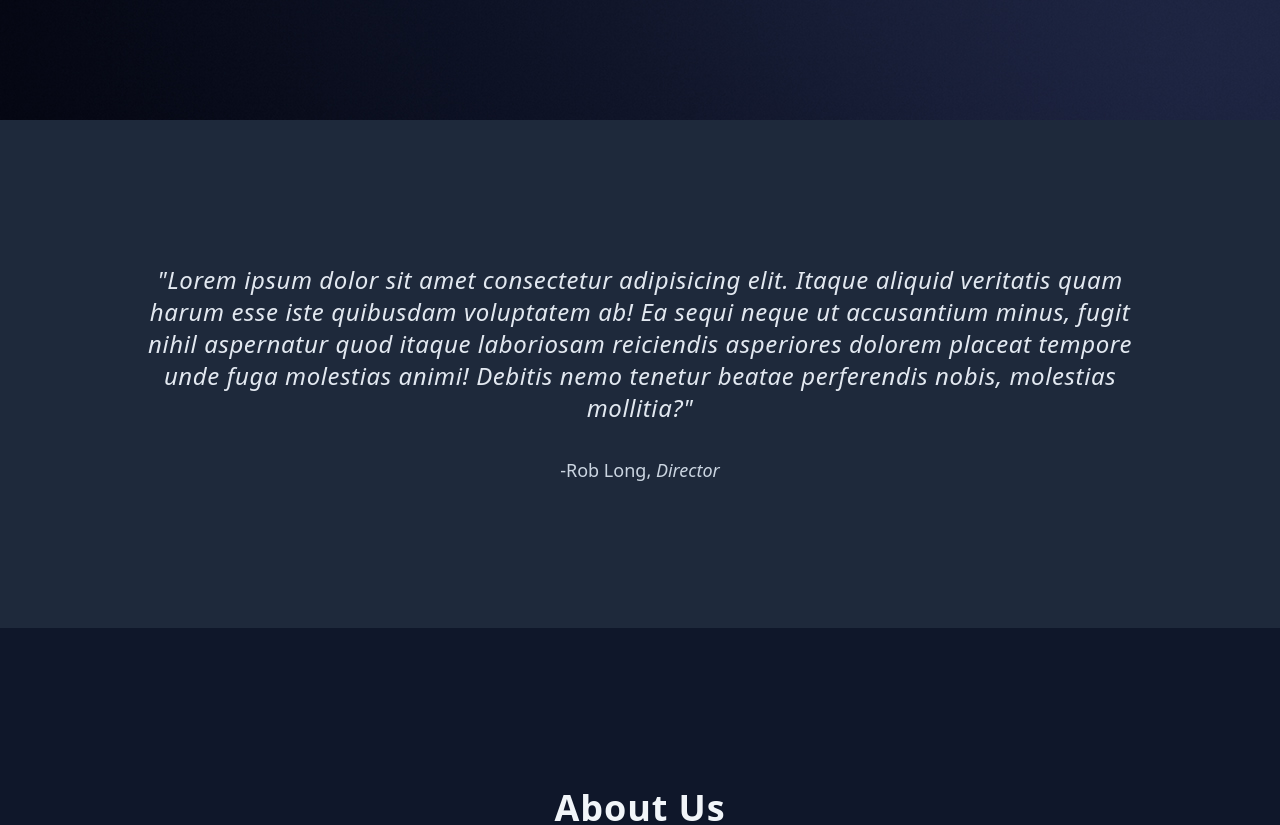
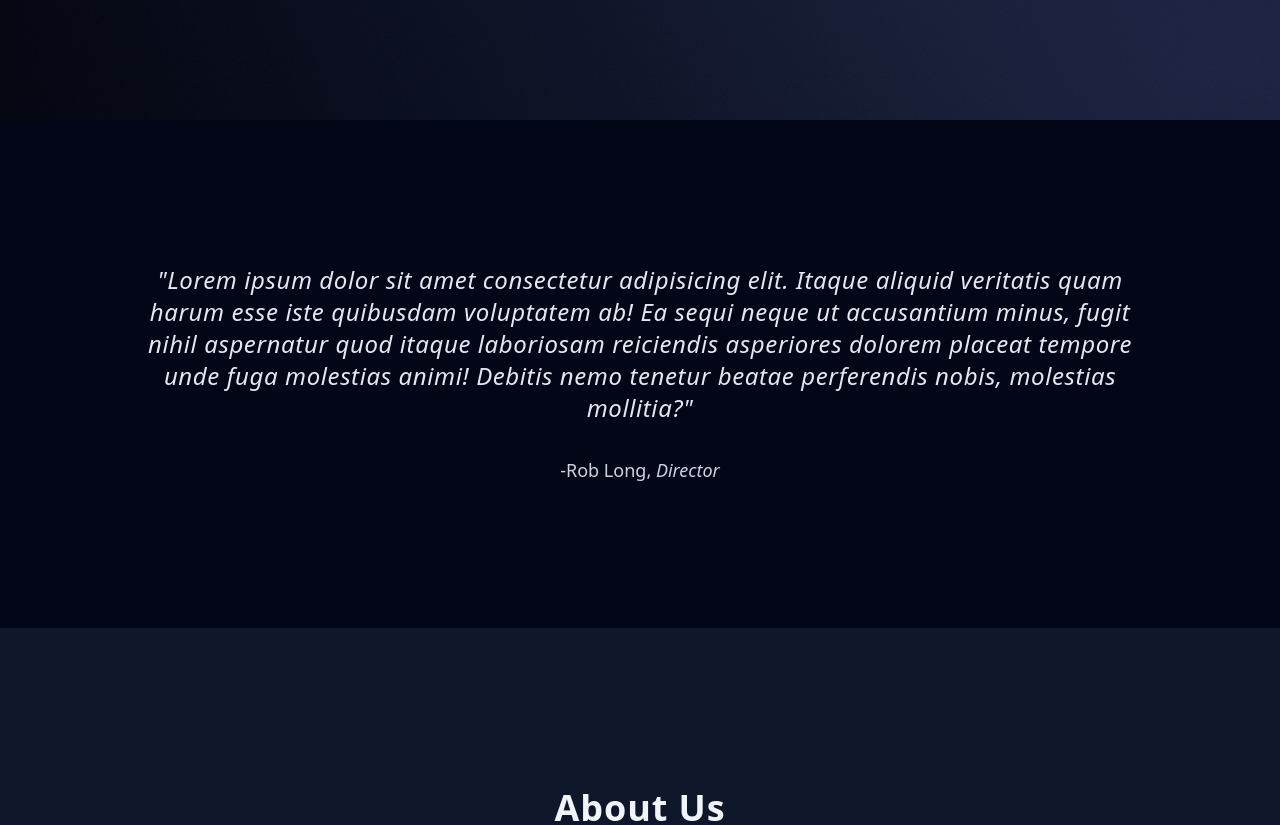
Before and after one commit to bridgerbrown/ricochet-productions, a Next.js app: page / in a window 1280 px wide. Shown: the part 680-1505 px from the top of the page. Built offline with nearby package versions, Linux system fonts and the light colour scheme.

Commit message:
mission darker

```diff
--- a/components/home/mission.tsx
+++ b/components/home/mission.tsx
@@ -2,7 +2,7 @@ import React from "react";
 
 export default function Mission(props: any){
     return(
-        <section className="w-screen flex justify-center flex-col items-center py-36 bg-slate-800">
+        <section className="w-screen flex justify-center flex-col items-center py-36 bg-[#020617]">
             <div className="w-11/12 sm:w-4/5 2xl:w-3/5 text-center">
                 <h1 className="tracking-wide font-light mb-8 text-slate-200 text-lg sm:text-xl xl:text-2xl italic">&quot;Lorem ipsum dolor sit amet consectetur adipisicing elit. Itaque aliquid veritatis quam harum esse iste quibusdam voluptatem ab! Ea sequi neque ut accusantium minus, fugit nihil aspernatur quod itaque laboriosam reiciendis asperiores dolorem placeat tempore unde fuga molestias animi! Debitis nemo tenetur beatae perferendis nobis, molestias mollitia?&quot;</h1>
                 <h2 className="font-light text-slate-300 text-base lg:text-lg">-Rob Long, <span className="italic">Director</span></h2>
```
